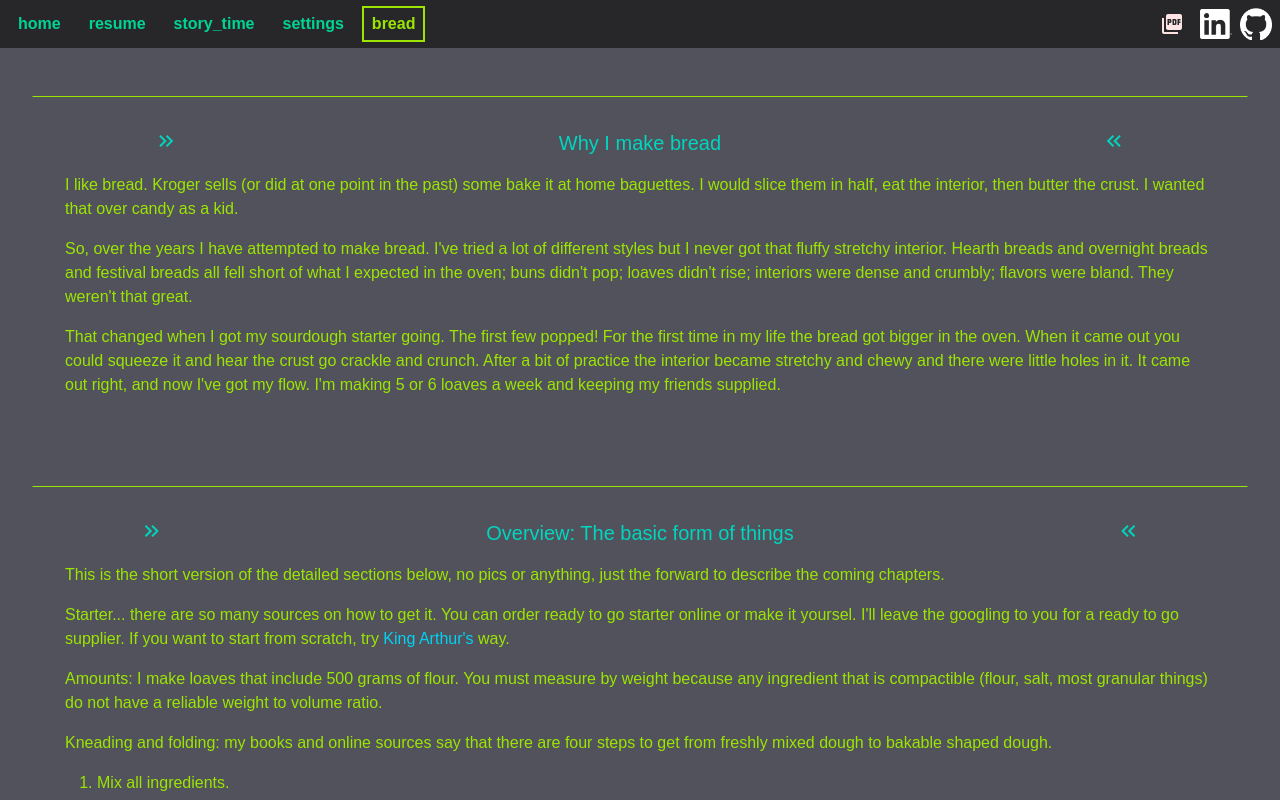
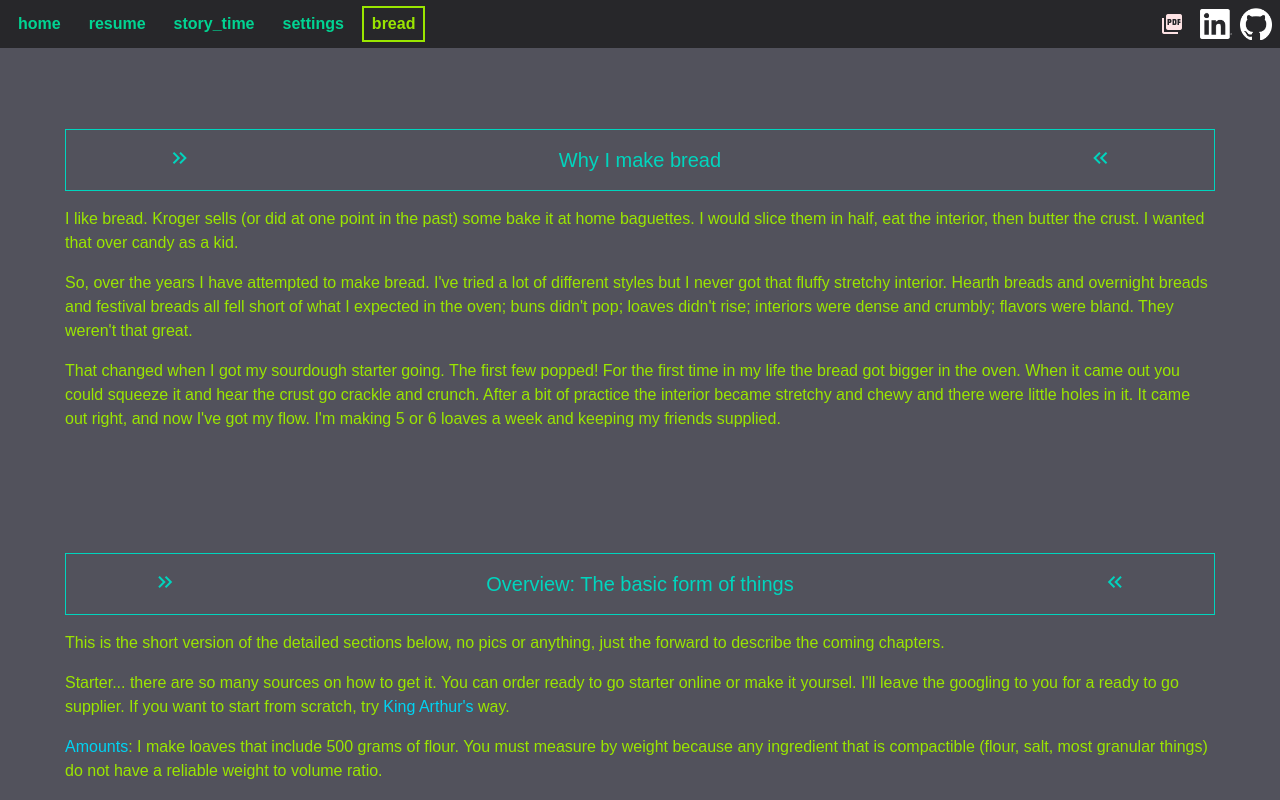
Before and after one commit to adsaines/adsaines.github.io, a Next.js app: page /bread in a window 1280 px wide. Built offline with nearby package versions, Linux system fonts and the light colour scheme.

Commit message:
added inner navigation on bread page for overview section to detail sections

```diff
--- a/src/app/bread/page.tsx
+++ b/src/app/bread/page.tsx
@@ -1,12 +1,6 @@
 'use client'
 
 import { AmountsAndRatios, BreadOverview, BreadPurpose, KneadingAndWaiting, LetsBake, WaitTimes } from "./sections";
-
-/*
-    things left to do...
-
-    1: link each of the overview lines to the other portions of the page.
-*/
 
 export default function Bread() {
     return (
--- a/src/app/bread/sections.tsx
+++ b/src/app/bread/sections.tsx
@@ -13,11 +13,11 @@ import Baking3 from '@/images/Bread_Baking_3.jpg'
 import Baked1 from '@/images/Bread_Baked_1.jpg'
 import Baked2 from '@/images/Bread_Baked_2.jpg'
 import Baked4 from '@/images/Bread_Baked_4.jpg'
-import { useState } from "react"
+import { useEffect, useState } from "react"
 
 export const BreadPurpose = () => {
     return (
-        <CollapsibleBreadSection title="Why I make bread" startOpen={true}>
+        <CollapsibleBreadSection title="Why I make bread" startOpen={true} id="bread_purpose">
             <p>
                 I like bread. Kroger sells (or did at one point in the past) some bake it at home baguettes. I would slice them in half, eat the interior, then butter the crust. I wanted that over candy as a kid.
             </p>
@@ -33,7 +33,7 @@ export const BreadPurpose = () => {
 
 export const BreadOverview = () => {
     return (
-        <CollapsibleBreadSection title="Overview: The basic form of things" startOpen={true}>
+        <CollapsibleBreadSection title="Overview: The basic form of things" startOpen={true} id="bread_overview">
             <p>
                 This is the short version of the detailed sections below, no pics or anything, just the forward to describe the coming chapters.
             </p>
@@ -41,10 +41,10 @@ export const BreadOverview = () => {
                 Starter... there are so many sources on how to get it. You can order ready to go starter online or make it yoursel. I'll leave the googling to you for a ready to go supplier. If you want to start from scratch, try <a className="text-(--external-link) hover:underline max-sm:underline" href="https://www.kingarthurbaking.com/recipes/sourdough-starter-recipe" target="_blank">King Arthur's</a> way.
             </p>
             <p>
-                Amounts: I make loaves that include 500 grams of flour. You must measure by weight because any ingredient that is compactible (flour, salt, most granular things) do not have a reliable weight to volume ratio.
+                <a href="#amounts_and_ratios" className="text-(--external-link) hover:underline max-sm:underline">Amounts</a>: I make loaves that include 500 grams of flour. You must measure by weight because any ingredient that is compactible (flour, salt, most granular things) do not have a reliable weight to volume ratio.
             </p>
             <p>
-                Kneading and folding: my books and online sources say that there are four steps to get from freshly mixed dough to bakable shaped dough.
+                <a href="#kneading_and_waiting" className="text-(--external-link) hover:underline max-sm:underline">Kneading and Folding</a>: my books and online sources say that there are four steps to get from freshly mixed dough to bakable shaped dough.
             </p>
             <ul className="list-decimal max-sm:pl-4 sm:pl-8 text-left">
                 <li>
@@ -58,13 +58,13 @@ export const BreadOverview = () => {
                 </li>
             </ul>
             <p>
-                Proofing takes 4-12 hours for bread to complete (depends on temperature).
+                <a href="#wait_times" className="text-(--external-link) hover:underline max-sm:underline">Proofing</a> takes 4-12 hours for bread to complete (depends on temperature).
             </p>
             <p>
                 Optional Proofing: 12-24 hours in the fridge to increase acidity / flavor.
             </p>
             <p>
-                Baking time: proofed dough goes into a hot dutch oven with the lid on at 500 degs F for 20 minutes. Then 450 deg F with the lid off for 20 more minutes.
+                <a href="#baking_time" className="text-(--external-link) hover:underline max-sm:underline">Baking Time</a>: proofed dough goes into a hot dutch oven with the lid on at 500 degs F for 20 minutes. Then 450 deg F with the lid off for 20 more minutes.
             </p>
             <p>
                 Resting: don't touch the bread for at least an hour after it comes out of the oven. The cooling process finalizes the structure. Cutting the bread early stops the setting process.
@@ -81,11 +81,11 @@ const AmountsTable = () => {
                 />
             <hr className="col-span-3 pb-2 mt-2 sm:border-t-2" />
             <GridFactory.Row
-                data={['Flour: All Purpose','400','80']}
+                data={['Flour: All Purpose','425','85']}
                 />
             <hr className="col-span-3 pb-2 mt-2 border-dashed lg:hidden" />
             <GridFactory.Row
-                data={['Flour: Whole Wheat','100','20']}
+                data={['Flour: Whole Wheat','75','15']}
                 />
             <hr className="col-span-3 pb-2 mt-2 border-dashed lg:hidden" />
             <GridFactory.Row
@@ -105,7 +105,7 @@ const AmountsTable = () => {
 
 export const AmountsAndRatios = () => {
     return (
-        <CollapsibleBreadSection title="Details: Amounts & Ratios" >
+        <CollapsibleBreadSection title="Details: Amounts & Ratios" id="amounts_and_ratios">
             <div className="flex max-sm:flex-col justify-start gap-4">
                 <div className="flex flex-col gap-2">
                     <p>
@@ -139,7 +139,7 @@ export const AmountsAndRatios = () => {
 
 export const KneadingAndWaiting = () => {
     return (
-        <CollapsibleBreadSection title="Details: Kneading and Folding">
+        <CollapsibleBreadSection title="Details: Kneading and Folding" id="kneading_and_waiting">
             <p>
                 Once the ingredients are chosen and selected...
             </p>
@@ -194,7 +194,7 @@ export const KneadingAndWaiting = () => {
 
 export const WaitTimes = () => {
     return (
-        <CollapsibleBreadSection title="Details: Waiting / Proofing">
+        <CollapsibleBreadSection title="Details: Waiting / Proofing" id="wait_times">
             <h3 className="text-lg text-(--light-tertiary)">
                 TLDR
             </h3>
@@ -237,7 +237,7 @@ export const WaitTimes = () => {
 
 export const LetsBake = () => {
     return (
-        <CollapsibleBreadSection title="Details: Baking Time">
+        <CollapsibleBreadSection title="Details: Baking Time" id="baking_time">
             <div className="flex max-sm:flex-col gap-4">
                 <div className="flex flex-col gap-4 justify-center">
                     <p>
@@ -354,24 +354,54 @@ export const LetsBake = () => {
     )
 }
 
-const CollapsibleBreadSection = ({title, children, startOpen = false}:{title: string, children: React.ReactNode, startOpen?: boolean}) => {
+const CollapsibleBreadSection = ({
+    title,
+    children,
+    startOpen = false,
+    id,
+}:{
+    title: string,
+    children: React.ReactNode,
+    startOpen?: boolean,
+    id: string,
+}) => {
     const [isOpen, setIsOpen] = useState(startOpen);
+    const [hash, setHash] = useState<string>();
+
+    // Thanks AI, react doesn't like to do this.
+    useEffect(() => {
+        if(typeof window === undefined) return;
+
+        const handleHashChange = () => {
+            setHash(window.location.hash);
+        };
+
+        window.addEventListener('hashchange', handleHashChange);
+        return () => window.removeEventListener('hashchange', handleHashChange);
+    }, []);
+
+    useEffect(() => {
+        if(hash === `#${id}` && !isOpen){
+            setIsOpen(true);
+        }
+    }, [hash])
 
     return (
         <section className={`
             flex flex-col w-full gap-4 p-8 my-4
 
             border
+            border-(--dark-primary)
 
             hover:border-dashed
             hover:border-(--light-primary)
             hover:border-r-(--light-primary) hover:border-b-(--light-primary) hover:border-l-(--light-primary)
 
-            border-r-(--dark-primary) border-b-(--dark-primary) border-l-(--dark-primary)
             `}>
             <button
-                className="flex justify-around text-(--light-secondary) group"
+                className="flex justify-around text-(--light-secondary) group p-4 border"
                 onClick={() => setIsOpen(!isOpen)}
+                id={id}
                 >
                 <div className="group-hover:invisible flex text-center items-center">
                     <span className="material-icons ">keyboard_double_arrow_right</span>
```
